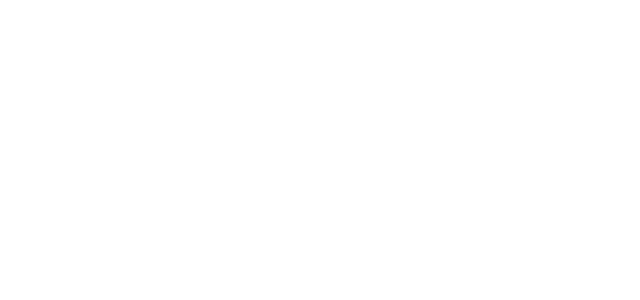
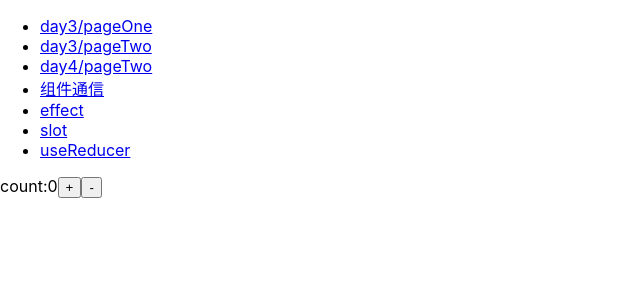
Before and after one commit to zhaoyuanmeng/react-demo, a React (Vite) app: page /useReducer in a window 1280 px wide. Before the commit this address had no page. Shown: the top 300 px of the page, without its empty margins (0-640 px from the left). Built offline with nearby package versions, Linux system fonts and the light colour scheme.

Commit message:
feat: add useReducer example

```diff
--- /dev/null
+++ b/src/hooks/useReducer.tsx
@@ -0,0 +1,47 @@
+import { useReducer } from "react";
+
+const initState = {
+  count: 0,
+};
+
+function reducer(state: any, action: any) {
+  switch (action.type) {
+    case "increment":
+      return { count: state.count + 1 };
+    case "decrement":
+      return { count: state.count - 1 };
+    default:
+      throw new Error();
+  }
+}
+
+/*
+ *@Author: 赵元达
+ *@Date: 2022-09-27 11:15:26
+ *@parms:
+ *@Description: 计数器组件
+ */
+function Counter() {
+  const [state, dispatch] = useReducer(reducer, initState);
+
+  const handleAdd = () => {
+    return dispatch({
+      type: "increment",
+    });
+  };
+  const handleSub = () => {
+    return dispatch({
+      type: "decrement",
+    });
+  };
+
+  return (
+    <div>
+      count:{state.count}
+      <button onClick={handleAdd}>+</button>
+      <button onClick={handleSub}>-</button>
+    </div>
+  );
+}
+
+export default Counter;
--- a/src/main/main.tsx
+++ b/src/main/main.tsx
@@ -22,6 +22,9 @@
           <li>
             <Link to="/slot">slot</Link>
           </li>
+          <li>
+            <Link to="/useReducer">useReducer</Link>
+          </li>
         </ul>
       </nav>
       {/* 指定路由组件呈现的位置  其实就是router-view*/}
--- a/src/route/router.tsx
+++ b/src/route/router.tsx
@@ -8,6 +8,8 @@
 import Communicate from "@/communicate/props";
 import Effect from "@/hooks/useEffect";
 import Slot from "@/slot/slot";
+
+import Counter from "@/hooks/useReducer";
 
 const GetRoutes = () => {
   const routes = useRoutes([
@@ -39,6 +41,10 @@
           path: "slot",
           element: <Slot></Slot>,
         },
+        {
+          path: "useReducer",
+          element: <Counter></Counter>,
+        },
       ],
     },
   ]);
```
